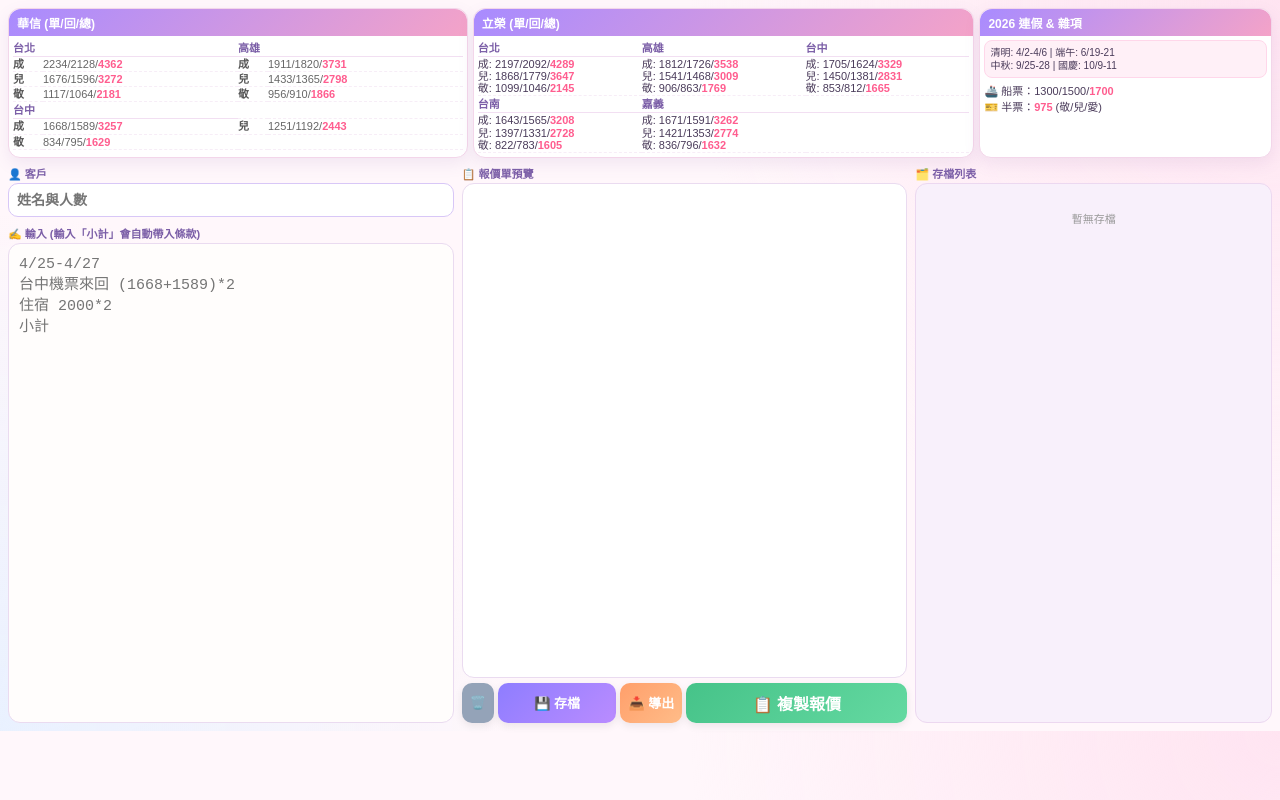
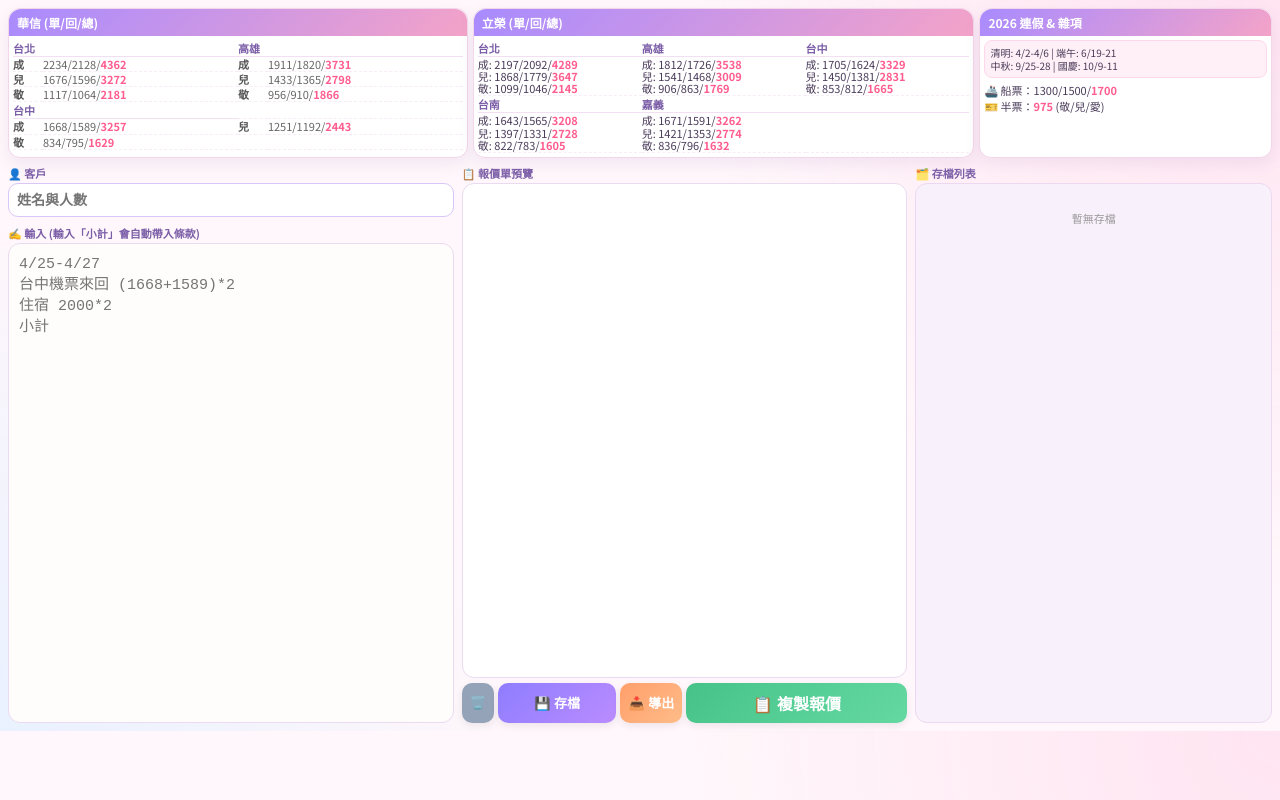
Before and after one commit to xiangmei080-web/tour-quote, a plain HTML site: page index.html in a window 1280 px wide. Drawn offline with Linux system fonts and the light colour scheme.

Commit message:
Update app typography to Noto Sans TC for a cleaner and friendlier Chinese reading experience.
This keeps the current UI layout and logic unchanged while improving overall text consistency.

```diff
--- a/index.html
+++ b/index.html
@@ -3,6 +3,9 @@
 <head>
     <meta charset="UTF-8">
     <title>澎湖旅遊報價系統 - 視覺優化版</title>
+    <link rel="preconnect" href="https://fonts.googleapis.com">
+    <link rel="preconnect" href="https://fonts.gstatic.com" crossorigin>
+    <link href="https://fonts.googleapis.com/css2?family=Noto+Sans+TC:wght@400;500;700&display=swap" rel="stylesheet">
     <style>
         :root {
             --primary-dark: #7b5ea7;
@@ -16,7 +19,7 @@
             --text-main: #4a3b5a;
         }
         body {
-            font-family: "Microsoft JhengHei", sans-serif;
+            font-family: "Noto Sans TC", "Microsoft JhengHei", sans-serif;
             background:
                 radial-gradient(circle at top right, #ffe4f1 0%, transparent 40%),
                 radial-gradient(circle at bottom left, #e9f1ff 0%, transparent 35%),
```
